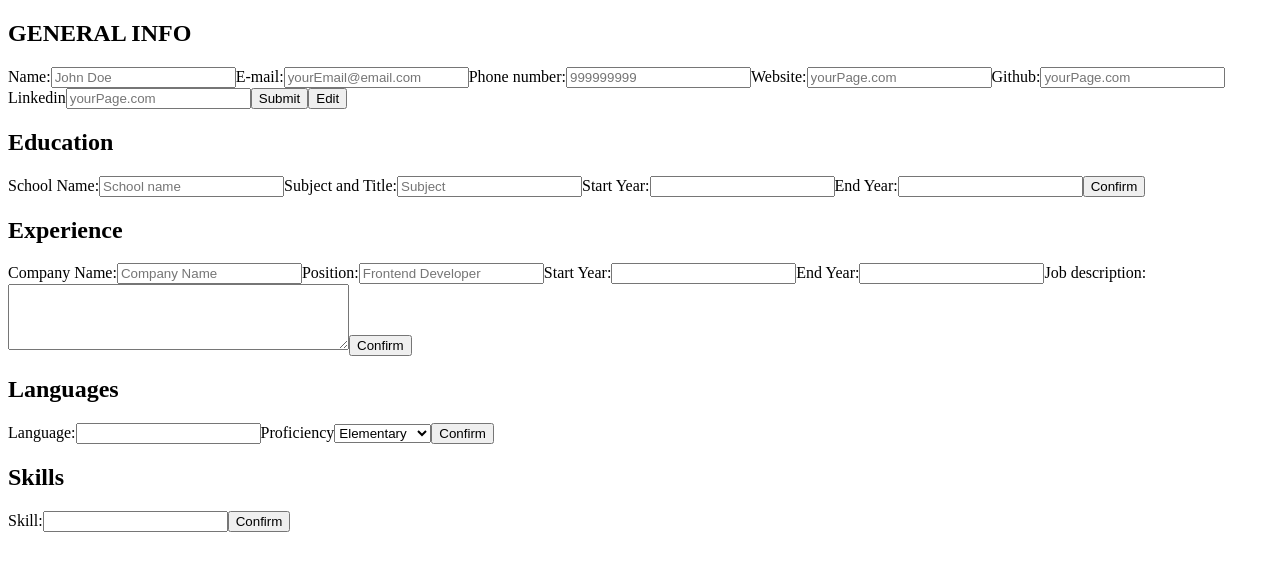
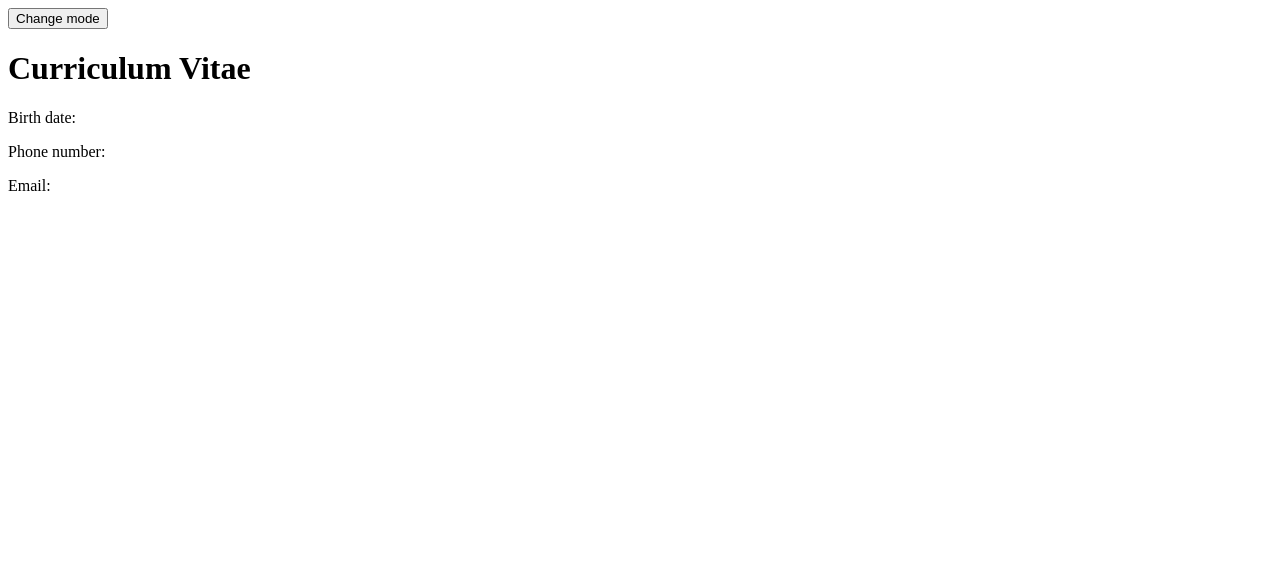
Before and after one commit to MaciejDabrowskii/PROJECT-CV-APPLICATION, a React (Create React App) app: page / in a window 1280 px wide. Shown: the top 570 px of the page. Built offline with nearby package versions, Linux system fonts and the light colour scheme.

Commit message:
working on preview mode

```diff
--- a/src/App.js
+++ b/src/App.js
@@ -26,11 +26,12 @@ class App extends Component
     super(props);
 
     this.state = {
-      editMode: true,
+      editMode: false,
       personalData: {
         name: "",
+        birth: "",
+        phone: "",
         email: "",
-        phone: "",
         website: "",
         github: "",
         linkedin: "",
@@ -133,6 +134,13 @@ class App extends Component
     });
   };
 
+  onChangeMode = () =>
+  {
+    this.setState((prevState) => ({
+      editMode: !prevState.editMode,
+    }));
+  };
+
   render()
   {
     const {
@@ -144,12 +152,22 @@ class App extends Component
       skill,
     } = this.state;
     return (
+      <div className="App">
+        <button
+          type="button"
+          onClick={this.onChangeMode}
+        >
+          Change mode
 
-      <div className="App">
+        </button>
+        {/* Display when in edit mode */}
+        {this.state.editMode
+        && (
+          <div className="edit-mode">
             <h2>GENERAL INFO</h2>
             <GeneralInfo
               handleChange={this.handleChange}
-          personalData={this.state}
+              personalData={personalData}
             />
             <h2>Education</h2>
             <div className="education">
@@ -162,6 +180,7 @@ class App extends Component
                 personalData={personalData}
                 onDelete={this.onDelete}
                 onEdit={this.onEdit}
+                inEditMode={editMode}
               />
             </div>
             <h2>Experience</h2>
@@ -174,6 +193,7 @@ class App extends Component
               personalData={personalData}
               onDelete={this.onDelete}
               onEdit={this.onEdit}
+              inEditMode={editMode}
             />
             <h2>Languages</h2>
             <Languages
@@ -185,6 +205,7 @@ class App extends Component
               personalData={personalData}
               onDelete={this.onDelete}
               onEdit={this.onEdit}
+              inEditMode={editMode}
             />
             <h2>Skills</h2>
             <Skills
@@ -196,7 +217,61 @@ class App extends Component
               personalData={personalData}
               onDelete={this.onDelete}
               onEdit={this.onEdit}
+              inEditMode={editMode}
             />
+          </div>
+        )}
+        {/* Display when NOT in edit mode */}
+        {!this.state.editMode
+        && (
+          <div className="preview-mode">
+            <h1 className="header">Curriculum Vitae</h1>
+            <div className="personal-info">
+              <h3 className="name">
+                {personalData.name}
+              </h3>
+              <p className="birth">
+                Birth date:
+                {" "}
+                {personalData.phone}
+              </p>
+              <p className="phone">
+                Phone number:
+                {" "}
+                {personalData.phone}
+              </p>
+              <p className="email">
+                Email:
+                {" "}
+                {personalData.phone}
+              </p>
+              {personalData.website !== ""
+              && (
+              <p className="website">
+                Website:
+                {" "}
+                <a href={personalData.website}>{personalData.website}</a>
+              </p>
+              )}
+              {personalData.github !== ""
+              && (
+              <p className="github">
+                Github:
+                {" "}
+                <a href={personalData.github}>{personalData.github}</a>
+              </p>
+              )}
+              {personalData.linkedin !== ""
+              && (
+              <p className="linkedin">
+                Linkedin:
+                {" "}
+                <a href={personalData.linkedin}>{personalData.linkedin}</a>
+              </p>
+              )}
+            </div>
+          </div>
+        )}
       </div>
     );
   }
--- a/src/components/general-info.js
+++ b/src/components/general-info.js
@@ -24,61 +24,67 @@ class GeneralInfo extends Component
             type="text"
             minLength="2"
             placeholder="John Doe"
-            onChange={this.props.handleChange}
-            value={this.props.personalData.name}
-            required
+            onChange={handleChange}
+            value={personalData.name}
           />
-          <label htmlFor="general-email">E-mail:</label>
+          <label htmlFor="birth">Birth Date:</label>
+          <input
+            name="personalData"
+            id="birth"
+            type="text"
+            placeholder="DD.MM.YYYY"
+            onChange={handleChange}
+            value={personalData.birth}
+          />
+          <label htmlFor="phone">Phone number:</label>
+          <input
+            name="personalData"
+            id="phone"
+            type="text"
+            minLength="9"
+            placeholder="999999999"
+            onChange={handleChange}
+            value={personalData.phone}
+          />
+          <label htmlFor="email">E-mail:</label>
           <input
             name="personalData"
             id="email"
             type="email"
             minLength="2"
             placeholder="yourEmail@email.com"
-            onChange={this.props.handleChange}
-            value={this.props.personalData.email}
-            required
+            onChange={handleChange}
+            value={personalData.email}
           />
-          <label htmlFor="general-phone">Phone number:</label>
-          <input
-            name="personalData"
-            id="phone"
-            type="number"
-            minLength="9"
-            placeholder="999999999"
-            onChange={this.props.handleChange}
-            value={this.props.personalData.phone}
-            required
-          />
-          <label htmlFor="general-website">Website:</label>
+          <label htmlFor="website">Website:</label>
           <input
             name="personalData"
             id="website"
             type="text"
             minLength="5"
             placeholder="yourPage.com"
-            onChange={this.props.handleChange}
-            value={this.props.personalData.website}
+            onChange={handleChange}
+            value={personalData.website}
           />
-          <label htmlFor="general-github">Github:</label>
+          <label htmlFor="github">Github:</label>
           <input
             name="personalData"
             id="github"
             type="text"
             minLength="5"
             placeholder="yourPage.com"
-            onChange={this.props.handleChange}
-            value={this.props.personalData.github}
+            onChange={handleChange}
+            value={personalData.github}
           />
-          <label htmlFor="general-linkedin">Linkedin</label>
+          <label htmlFor="linkedin">Linkedin</label>
           <input
             name="personalData"
             id="linkedin"
             type="text"
             minLength="5"
             placeholder="yourPage.com"
-            onChange={this.props.handleChange}
-            value={this.props.personalData.linkedin}
+            onChange={handleChange}
+            value={personalData.linkedin}
           />
           <input
             id="submit-btn"
--- a/src/components/show-jobs.js
+++ b/src/components/show-jobs.js
@@ -4,7 +4,9 @@ import React, { Component } from "react";
 
 function ShowJobs(props)
 {
-  const { personalData, onDelete } = props;
+  const {
+    inEditMode, personalData, onDelete, onEdit,
+  } = props;
   return (
     <ul>
       {personalData.jobs
@@ -39,6 +41,9 @@ function ShowJobs(props)
 
               {job.description}
             </div>
+            {inEditMode
+              && (
+              <div data-key={job.id}>
                 <button
                   type="button"
                   name="jobs"
@@ -46,6 +51,16 @@ function ShowJobs(props)
                 >
                   Delete
                 </button>
+                <button
+                  type="button"
+                  name="jobs"
+                  data-key="experience"
+                  onClick={onEdit}
+                >
+                  Edit
+                </button>
+              </div>
+              )}
           </li>
         ))}
     </ul>
--- a/src/components/show-languages.js
+++ b/src/components/show-languages.js
@@ -4,7 +4,9 @@ import React, { Component } from "react";
 
 function ShowLanguages(props)
 {
-  const { personalData, onDelete, onEdit } = props;
+  const {
+    inEditMode, personalData, onDelete, onEdit,
+  } = props;
   return (
     <ul>
       {personalData.languages.map((language) => (
@@ -23,6 +25,9 @@ function ShowLanguages(props)
               {language.proficiency}
             </p>
           </div>
+          {inEditMode
+              && (
+              <div data-key={language.id}>
                 <button
                   type="button"
                   name="languages"
@@ -38,6 +43,8 @@ function ShowLanguages(props)
                 >
                   Edit
                 </button>
+              </div>
+              )}
         </li>
       ))}
     </ul>
--- a/src/components/show-schools.js
+++ b/src/components/show-schools.js
@@ -4,7 +4,9 @@ import React, { Component } from "react";
 
 function ShowSchools(props)
 {
-  const { personalData, onDelete, onEdit } = props;
+  const {
+    inEditMode, personalData, onDelete, onEdit,
+  } = props;
   return (
     <ul>
       {personalData.schools
@@ -37,6 +39,9 @@ function ShowSchools(props)
               {" "}
 
             </div>
+            {inEditMode
+              && (
+              <div data-key={school.id}>
                 <button
                   type="button"
                   name="schools"
@@ -52,6 +57,8 @@ function ShowSchools(props)
                 >
                   Edit
                 </button>
+              </div>
+              )}
           </li>
         ))}
     </ul>
--- a/src/components/show-skills.js
+++ b/src/components/show-skills.js
@@ -4,7 +4,9 @@ import React, { Component } from "react";
 
 function ShowSkills(props)
 {
-  const { personalData, onDelete } = props;
+  const {
+    inEditMode, personalData, onDelete, onEdit,
+  } = props;
   return (
     <ul>
       {personalData.skills.map((skill) => (
@@ -18,6 +20,9 @@ function ShowSkills(props)
               {skill.type}
             </p>
           </div>
+          {inEditMode
+              && (
+              <div data-key={skill.id}>
                 <button
                   type="button"
                   name="skills"
@@ -25,6 +30,16 @@ function ShowSkills(props)
                 >
                   Delete
                 </button>
+                <button
+                  type="button"
+                  name="skills"
+                  data-key="skill"
+                  onClick={onEdit}
+                >
+                  Edit
+                </button>
+              </div>
+              )}
         </li>
       ))}
     </ul>
```
Lines whose indentation alone changed are shown as unchanged.
